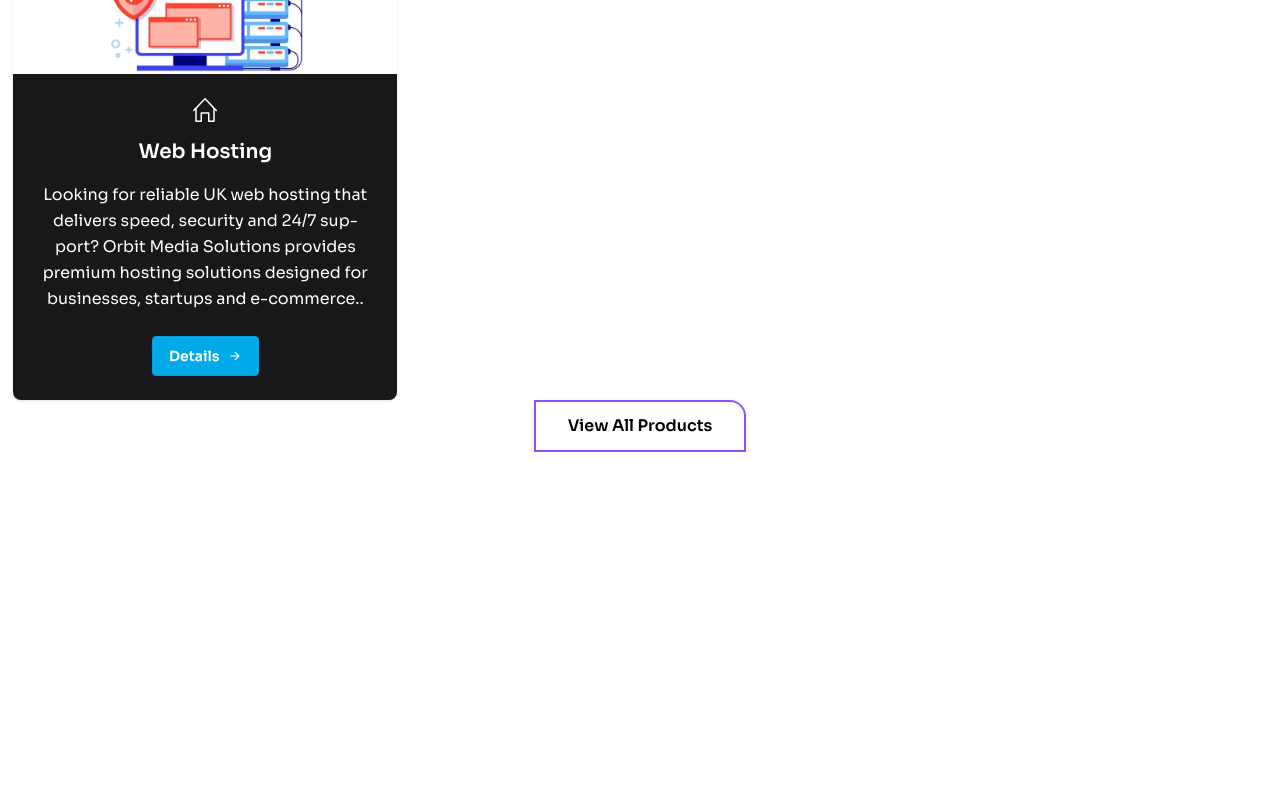
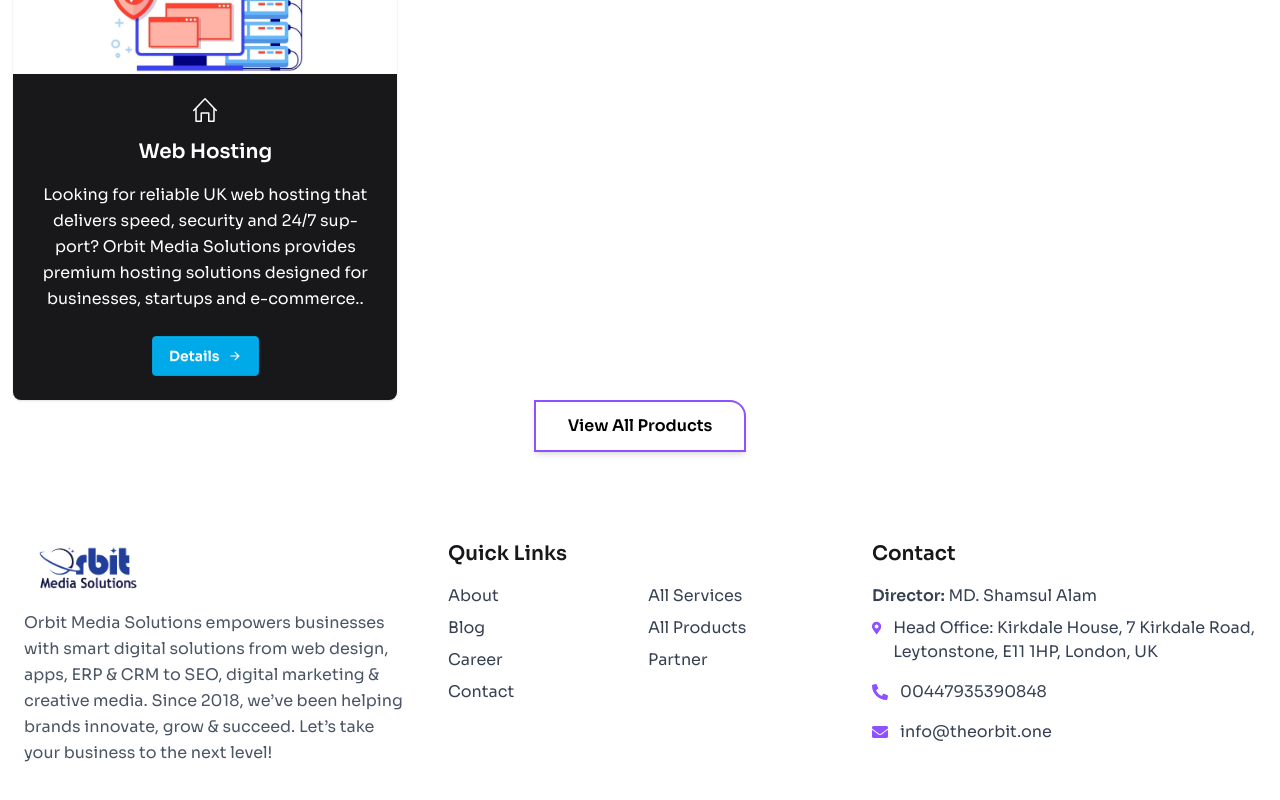
Before and after one commit to devchowdhuryjoy/orbitmediasolutions, a React (Vite) app: page / in a window 1280 px wide. Shown: the part 5748-6548 px from the top of the page. Before the commit the page ends 6200 px from the top, so only its background shows below. Built offline with nearby package versions, Linux system fonts and the light colour scheme; grey boxes are pictures that could not be loaded.

Commit message:
footer added

```diff
--- a/src/App.jsx
+++ b/src/App.jsx
@@ -1,5 +1,6 @@
 
 import './App.css'
+import Footer from './components/Footer/Footer'
 import Hero from './components/Hero/Hero'
 import Navbar from './components/Navbar/Navbar'
 import Product from './components/Product/Product'
@@ -14,6 +15,7 @@
       <Hero/>
       <Service/>
       <Product/>
+      <Footer/>
     </>
   )
 }
--- /dev/null
+++ b/src/components/Footer/Footer.jsx
@@ -0,0 +1,92 @@
+import React from "react";
+import { FaPhoneAlt, FaEnvelope, FaMapMarkerAlt } from "react-icons/fa";
+import logo from '../../assets/logo-w.png';
+const Footer = () => {
+  return (
+    <footer className="bg-white ">
+      <div className="container mx-auto px-6 py-12 grid md:grid-cols-3 gap-10">
+
+        {/* Left Side */}
+        <div>
+          <img
+            src={logo}
+            alt="Orbit Media Solutions"
+            className="w-32 mb-4"
+          />
+          <p className="text-gray-600 leading-relaxed">
+            Orbit Media Solutions empowers businesses with smart digital
+            solutions from web design, apps, ERP & CRM to SEO, digital marketing
+            & creative media. Since 2018, we’ve been helping brands innovate,
+            grow & succeed. Let’s take your business to the next level!
+          </p>
+
+          {/* Map */}
+          <div className="mt-6 rounded-md overflow-hidden">
+  <iframe
+    src="https://www.google.com/maps/embed?pb=!1m18!1m12!1m3!1d2479.9292884697293!2d0.007239075859600744!3d51.56952980616355!2m3!1f0!2f0!3f0!3m2!1i1024!2i768!4f13.1!3m3!1m2!1s0x47d8a76511dcd7c1%3A0x9a7f1d1296152e2a!2sKirkdale%20House!5e0!3m2!1sen!2sbd!4v1765528027005!5m2!1sen!2sbd"
+    width="100%"
+    height="200"
+    style={{ border: 0 }}
+    allowFullScreen=""
+    loading="lazy"
+    referrerPolicy="no-referrer-when-downgrade"
+  ></iframe>
+</div>
+
+        </div>
+
+        {/* Quick Links */}
+        <div>
+          <h2 className="font-semibold text-xl mb-4">Quick Links</h2>
+
+          <div className="grid grid-cols-2 gap-4 text-gray-700">
+            <div className="space-y-2">
+              <a href="/about" className="hover:text-violet-500 block">About</a>
+              <a href="/blog" className="hover:text-violet-500 block">Blog</a>
+              <a href="/career" className="hover:text-violet-500 block">Career</a>
+              <a href="/contact" className="hover:text-violet-500 block">Contact</a>
+            </div>
+
+            <div className="space-y-2">
+              <a href="/services" className="hover:text-violet-500 block">All Services</a>
+              <a href="/products" className="hover:text-violet-500 block">All Products</a>
+              <a href="/partner" className="hover:text-violet-500 block">Partner</a>
+            </div>
+          </div>
+        </div>
+
+        {/* Contact */}
+        <div>
+          <h2 className="font-semibold text-xl mb-4">Contact</h2>
+
+          <p className="text-gray-700 mb-2">
+            <span className="font-semibold">Director:</span> MD. Shamsul Alam
+          </p>
+
+          <div className="space-y-4 text-gray-700">
+            <p className="flex items-start gap-3">
+              <FaMapMarkerAlt className="text-violet-500 mt-1" />
+              Head Office: Kirkdale House, 7 Kirkdale Road, Leytonstone,
+              E11 1HP, London, UK
+            </p>
+
+            <p className="flex items-center gap-3">
+              <FaPhoneAlt className="text-violet-500" />
+              00447935390848
+            </p>
+
+            <p className="flex items-center gap-3">
+              <FaEnvelope className="text-violet-500" />
+              info@theorbit.one
+            </p>
+          </div>
+        </div>
+
+      </div>
+
+
+    </footer>
+  );
+};
+
+export default Footer;
--- a/src/components/Product/Product.jsx
+++ b/src/components/Product/Product.jsx
@@ -4,7 +4,7 @@
 
 const Product = () => {
   return (
-    <div className="container mx-auto bg-white dark:bg-[#0d0c21] text-black dark:text-white">
+    <div className="container mx-auto bg-white dark:bg-[#0d0c21] text-black dark:text-white mb-10">
         <ProductContent/>
         <ProductCard/>
     </div>
```
